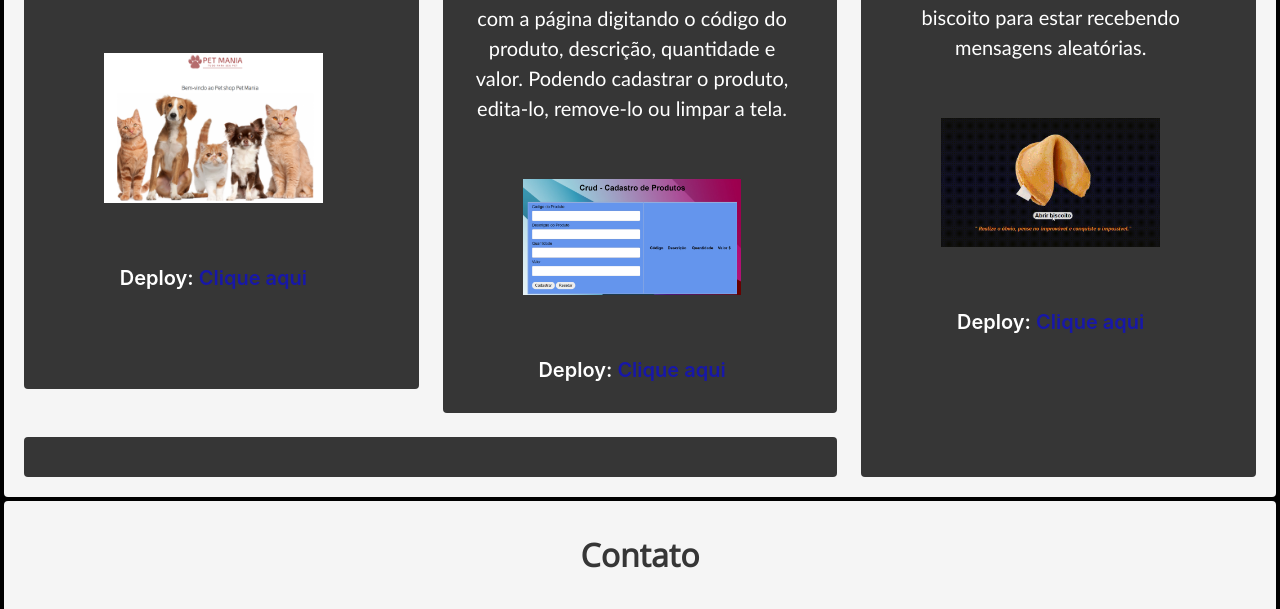
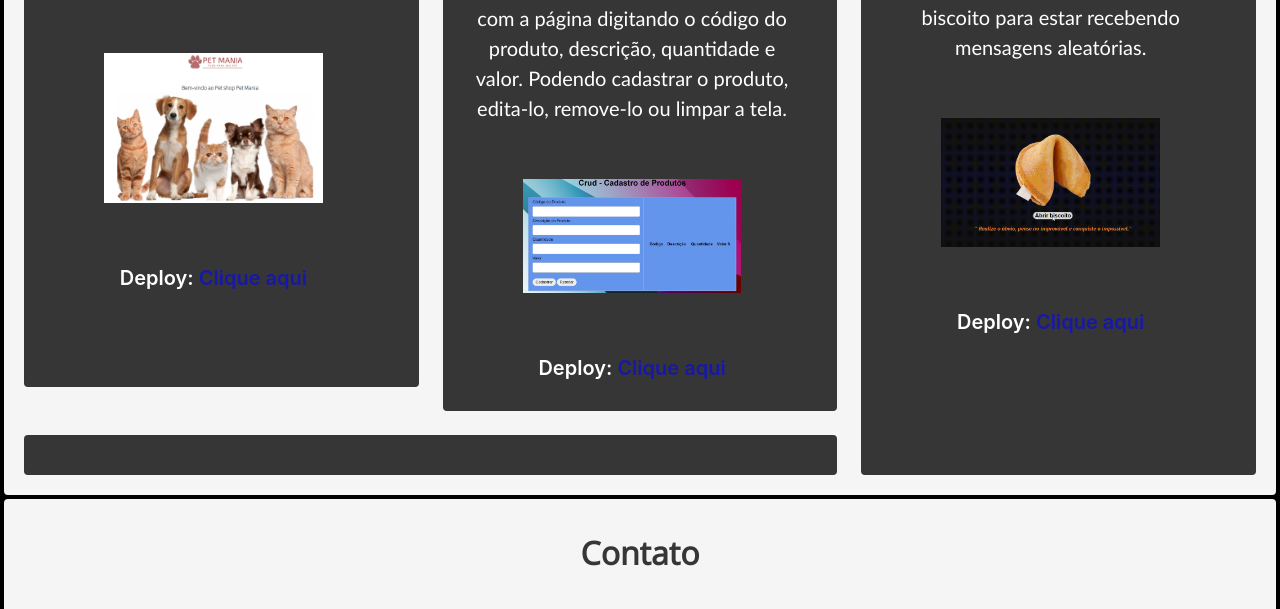
Before and after one commit to renanfaver0/portfolio-profissional, a plain HTML site: page index.html in a window 1280 px wide. Shown: the part 1351-1960 px from the top of the page. Drawn offline with nearby package versions, Linux system fonts and the light colour scheme.

Commit message:
first commit

```diff
--- a/index.html
+++ b/index.html
@@ -187,7 +187,7 @@
                       o código do produto, descrição, quantidade e valor. Podendo cadastrar o produto, edita-lo,
                       remove-lo ou limpar a tela.</p>
                     <figure class="image p-4">
-                      <img src="imagens_projetos/crud.PNG">
+                      <img src="imagens_projetos/crud.jpg">
                     </figure>
                     <h2 class="subtitle is-5 has-text-centered">Deploy: <a
                         href="https://renanfaver0.github.io/Crud-Cadastro-de-Produtos/" target="_blank">Clique aqui</a>
```
Also changed, not shown: imagens_projetos/crud.jpg (added), imagens_projetos/crud.png (deleted), imagens_projetos/deploy.png (deleted).
